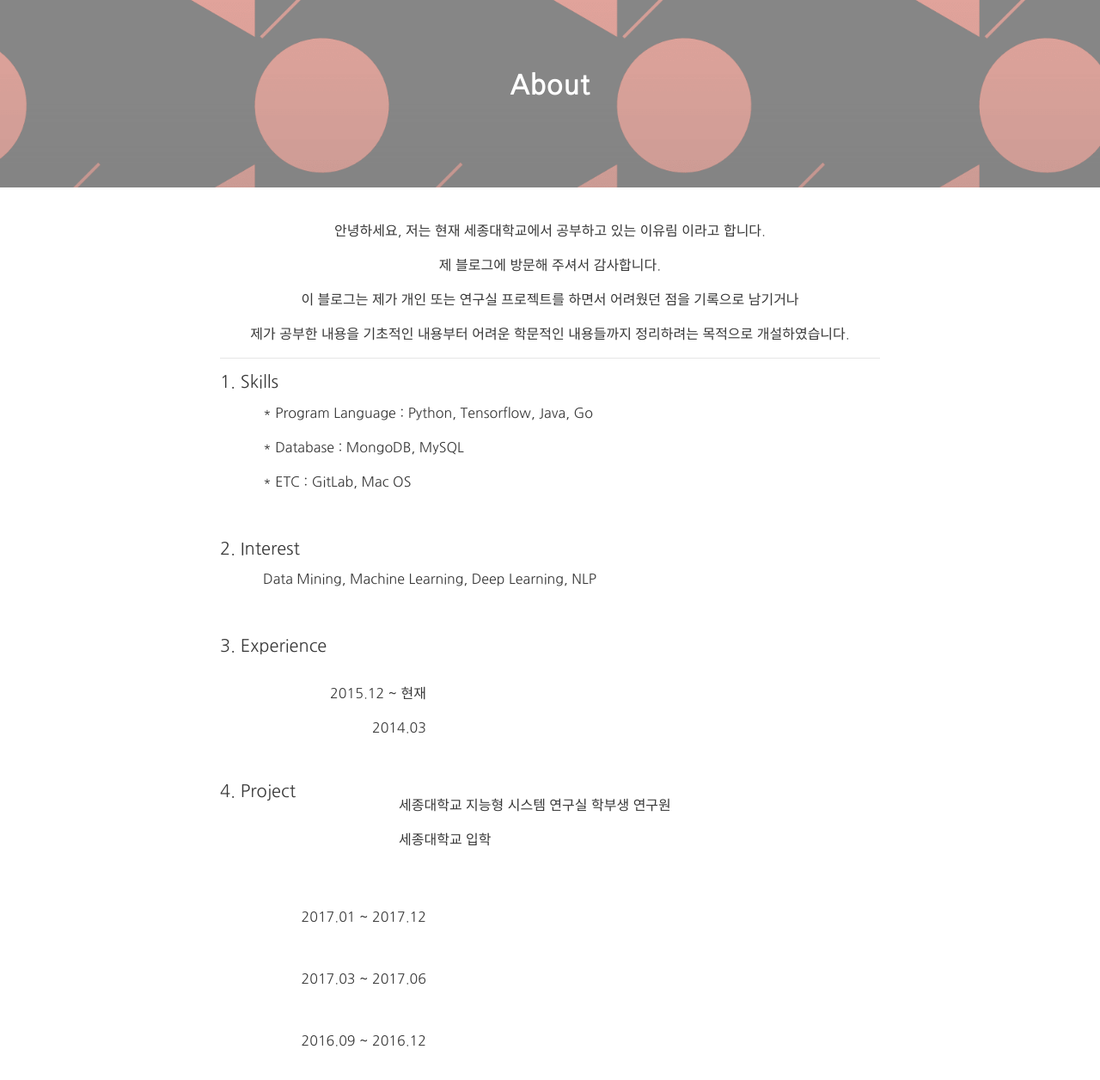
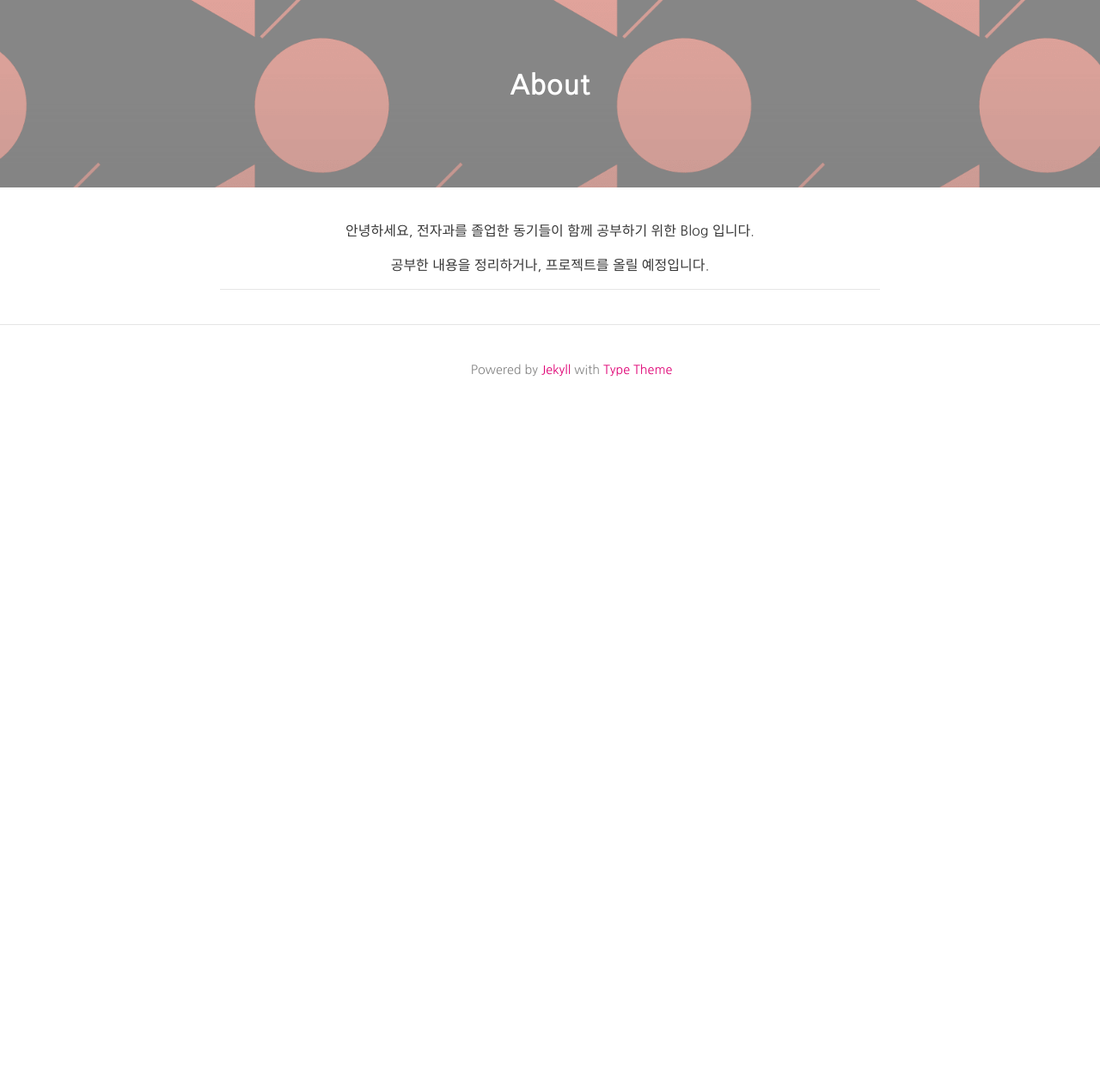
Before and after one commit to DevLadies/DevLadies.github.io, a Jekyll site: the page built from about.md, in a window 1280 px wide and 1400 px high, scrolled down 224 px. Shown: the top 1256 px of the window at 86% size. Built offline with Jekyll 4.4.1, drawn with Linux system fonts in a browser that asks for light colours; nearby versions of some CDN libraries; comment, search, counter and statistics services are not loaded; after the commit the page ends 900 px from its top, so only the background shows below that; some of the changed text lies outside the part shown.

Commit message:
Update about.md

```diff
--- a/about.md
+++ b/about.md
@@ -19,82 +19,10 @@ feature-img: "assets/img/sample_feature_img_2.png"
 
 <center>
 
-<p>안녕하세요, 저는 현재 세종대학교에서 공부하고 있는 이유림 이라고 합니다.</p>
+<p>안녕하세요, 전자과를 졸업한 동기들이 함께 공부하기 위한 Blog 입니다.</p>
 
-<p>제 블로그에 방문해 주셔서 감사합니다.</p>
-
-<p>이 블로그는 제가 개인 또는 연구실 프로젝트를 하면서 어려웠던 점을 기록으로 남기거나</p>
-
-<p>제가 공부한 내용을 기초적인 내용부터 어려운 학문적인 내용들까지 정리하려는 목적으로 개설하였습니다.</p>
+<p>공부한 내용을 정리하거나, 프로젝트를 올릴 예정입니다.</p>
 
 </center>
 
 ---------------------------
-
-<h3>1. Skills</h3>
-
- <p class="text"> * Program Language : Python, Tensorflow, Java, Go</p>
-
- <p class="text"> * Database : MongoDB, MySQL</p>
-
- <p class="text"> * ETC : GitLab, Mac OS</p>
-
-
-<br>
-<h3>2. Interest</h3>
-
-
-   <p class="text"> Data Mining, Machine Learning, Deep Learning, NLP </p>
-
-<br>
-
-<h3>3. Experience</h3>
-
-<div id="jb-sidebar">
-	<p>2015.12 ~ 현재</p>
-    <p>2014.03</p>
-</div>
-
-<div id="jb-content">
-    <p>세종대학교 지능형 시스템 연구실 학부생 연구원</p>
-    <p>세종대학교 입학</p>
-</div>
-
-<br><br><br><br><br>
-
-<h3>4. Project</h3>
-<div id="jb-sidebar">
-	<p>2017.01 ~ 2017.12</p>
-	<br>
-    <p>2017.03 ~ 2017.06</p>
-    <br>
-    <p>2016.09 ~ 2016.12</p>
-    <br><br><br><br><br><br>
-    <p>2016.03 ~ 2016.06</p>
-    <br><br><br><br><br><br>
-    <p>2015.09 ~ 2015.12</p>
-</div>
-
-<div id="jb-content">
-    <p>산학연 중기청 과제 참여<br>
-	* 상담 내담자의 텍스트 감정 분석 및 분류 연구</p>
-
-    <p>소프트웨어특강(수업) 프로젝트<br>
-    * 아파트 시세 예측 머신러닝 모델 구현</p>
-
-    <p>컴퓨터비전시스템(수업) 프로젝트<br>
-    * 번호판 인식 프로그램<br>
-    * Adaboost 논문 구현<br><br>
-
-    지능형시스템(수업) 프로젝트<br>
-    * 영화 추천 시스템 </p>
-    <p>인공지능(수업) 프로젝트<br>
-
-    * 소비자 심리지수 예측 시스템<br>
-    * 화재 감지 경보 시스템<br>
-    * 외국인을 위한 지능형 한국어 교육 시스템(한국어 문장을 발음 문장으로 변환, 받아쓰기 프로그램)<br>
-    * IMU 모듈을 이용한 손목 회전 추적 시스템</p>
-
-    <p>JAVA프로그래밍(수업) 프로젝트<br>
-    * 자바 어플리케이션 다마고치 게임 제작</p>
-</div>
```
